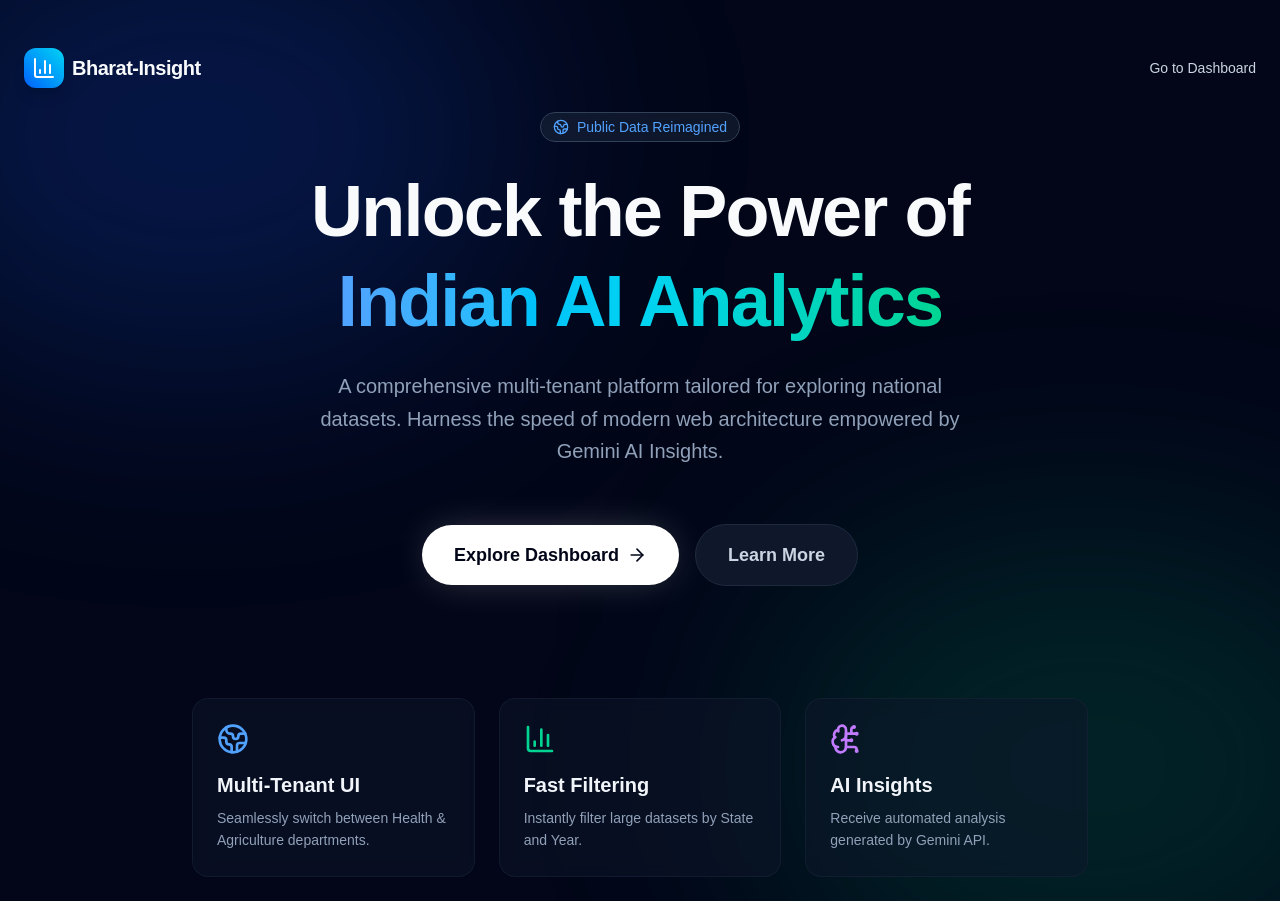
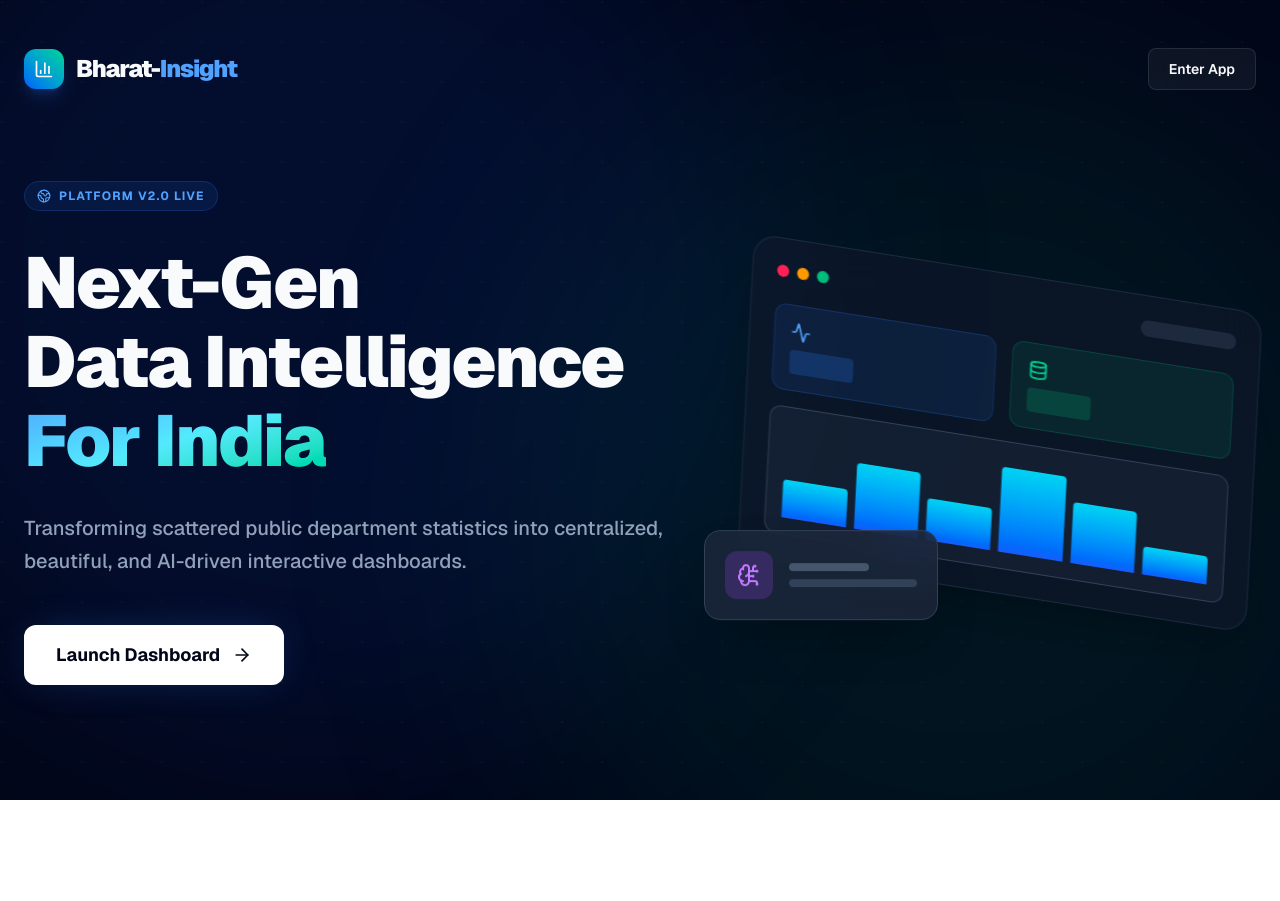
Before and after one commit to 01-meghal/bharat-insight, a Next.js app: page / in a window 1280 px wide. After the commit the page ends 800 px from the top, so only its background shows below. Built offline with nearby package versions, Linux system fonts and the light colour scheme.

Commit message:
ui-overhaul-charts

```diff
--- a/package.json
+++ b/package.json
@@ -16,6 +16,7 @@
     "next": "16.2.1",
     "react": "19.2.4",
     "react-dom": "19.2.4",
+    "recharts": "^3.8.1",
     "zustand": "^5.0.12"
   },
   "devDependencies": {
--- a/src/app/page.tsx
+++ b/src/app/page.tsx
@@ -1,110 +1,128 @@
 "use client";
 
 import { motion } from "framer-motion";
-import { ArrowRight, BarChart3, BrainCircuit, Globe2 } from "lucide-react";
+import { ArrowRight, BarChart3, BrainCircuit, Globe2, Activity, Database } from "lucide-react";
 import Link from "next/link";
 
 export default function Home() {
   const containerVariants = {
     hidden: { opacity: 0 },
-    visible: {
-      opacity: 1,
-      transition: {
-        staggerChildren: 0.2,
-      },
-    },
+    visible: { opacity: 1, transition: { staggerChildren: 0.15 } },
   };
 
   const itemVariants = {
     hidden: { opacity: 0, y: 30 },
-    visible: { opacity: 1, y: 0, transition: { duration: 0.8 } },
+    visible: { opacity: 1, y: 0, transition: { duration: 0.8, ease: "easeOut" } },
   };
 
   return (
-    <main className="min-h-screen bg-slate-950 text-slate-50 flex flex-col relative overflow-hidden">
-      {/* Abstract Animated Background */}
-      <div className="absolute inset-0 z-0 overflow-hidden pointer-events-none">
-        <div className="absolute top-[-10%] left-[-10%] w-[50%] h-[50%] rounded-full bg-blue-600/20 blur-[120px]" />
-        <div className="absolute bottom-[-10%] right-[-10%] w-[50%] h-[50%] rounded-full bg-emerald-600/20 blur-[120px]" />
-      </div>
+    <main className="min-h-screen bg-slate-950 text-slate-50 flex flex-col relative overflow-hidden font-sans">
 
-      <div className="container mx-auto px-6 py-6 relative z-10 flex-1 flex flex-col">
-        {/* Header */}
-        <header className="flex justify-between items-center py-6">
-          <div className="flex items-center gap-2">
-            <div className="w-10 h-10 rounded-xl bg-gradient-to-tr from-blue-600 to-cyan-400 flex items-center justify-center shadow-lg">
-              <BarChart3 className="w-6 h-6 text-white" />
+      {/* Neo-brutalist / Modern Grid Background */}
+      <div className="absolute inset-0 z-0 overflow-hidden pointer-events-none opacity-[0.03]" style={{ backgroundImage: 'radial-gradient(circle at 2px 2px, white 1px, transparent 0)', backgroundSize: '40px 40px' }} />
+      <div className="absolute top-[-20%] left-[-10%] w-[70vw] h-[70vw] rounded-full bg-blue-600/10 blur-[120px] pointer-events-none" />
+      <div className="absolute bottom-[-20%] right-[-10%] w-[70vw] h-[70vw] rounded-full bg-emerald-600/10 blur-[120px] pointer-events-none" />
+
+      <div className="container mx-auto px-6 py-6 relative z-10 flex-1 flex flex-col pt-8">
+
+        {/* Navigation */}
+        <header className="flex justify-between items-center py-4 mb-8 md:mb-16">
+          <div className="flex items-center gap-3">
+            <div className="w-10 h-10 rounded-xl bg-gradient-to-tr from-blue-600 to-emerald-400 flex items-center justify-center shadow-lg shadow-blue-500/20">
+              <BarChart3 className="w-5 h-5 text-white" />
             </div>
-            <span className="text-xl font-bold tracking-tight">Bharat-Insight</span>
+            <span className="text-2xl font-black tracking-tighter">Bharat-<span className="text-blue-400">Insight</span></span>
           </div>
           <nav>
-            <Link
-              href="/dashboard"
-              className="text-sm font-medium text-slate-300 hover:text-white transition-colors"
-            >
-              Go to Dashboard
+            <Link href="/dashboard">
+              <button className="px-5 py-2.5 text-sm font-semibold rounded-lg bg-white/5 border border-white/10 hover:bg-white/10 transition-colors backdrop-blur-md">
+                Enter App
+              </button>
             </Link>
           </nav>
         </header>
 
-        {/* Hero Section */}
-        <div className="flex-1 flex flex-col items-center justify-center text-center max-w-4xl mx-auto space-y-12">
-          <motion.div
-            variants={containerVariants}
-            initial="hidden"
-            animate="visible"
-            className="space-y-6"
-          >
-            <motion.div variants={itemVariants} className="inline-flex items-center gap-2 px-3 py-1 rounded-full bg-slate-800/50 border border-slate-700 backdrop-blur-sm text-sm font-medium text-blue-400">
-              <Globe2 className="w-4 h-4" />
-              <span>Public Data Reimagined</span>
+        {/* Dynamic Hero Section */}
+        <div className="flex-1 flex flex-col lg:flex-row items-center justify-between gap-16 pb-20">
+
+          <motion.div variants={containerVariants} initial="hidden" animate="visible" className="flex-1 space-y-8 max-w-2xl relative z-10">
+            <motion.div variants={itemVariants} className="inline-flex items-center gap-2 px-3 py-1.5 rounded-full bg-blue-500/10 border border-blue-500/20 text-xs font-bold text-blue-400 uppercase tracking-widest backdrop-blur-md">
+              <Globe2 className="w-3.5 h-3.5" /> Platform v2.0 Live
             </motion.div>
 
-            <motion.h1 variants={itemVariants} className="text-5xl md:text-7xl font-extrabold tracking-tight leading-tight">
-              Unlock the Power of <br className="hidden md:block" />
-              <span className="text-transparent bg-clip-text bg-gradient-to-r from-blue-400 via-cyan-400 to-emerald-400">
-                Indian AI Analytics
+            <motion.h1 variants={itemVariants} className="text-5xl sm:text-6xl md:text-7xl font-black tracking-tight leading-[1.1]">
+              Next-Gen <br /> Data Intelligence <br />
+              <span className="text-transparent bg-clip-text bg-gradient-to-br from-blue-400 via-cyan-300 to-emerald-400">
+                For India
               </span>
             </motion.h1>
 
-            <motion.p variants={itemVariants} className="text-lg md:text-xl text-slate-400 max-w-2xl mx-auto leading-relaxed">
-              A comprehensive multi-tenant platform tailored for exploring national datasets. Harness the speed of modern web architecture empowered by Gemini AI Insights.
+            <motion.p variants={itemVariants} className="text-lg md:text-xl text-slate-400 leading-relaxed font-medium">
+              Transforming scattered public department statistics into centralized, beautiful, and AI-driven interactive dashboards.
             </motion.p>
 
-            <motion.div variants={itemVariants} className="pt-8 flex flex-col sm:flex-row items-center justify-center gap-4">
+            <motion.div variants={itemVariants} className="pt-4 flex flex-col sm:flex-row items-start sm:items-center gap-4">
               <Link href="/dashboard" className="w-full sm:w-auto">
-                <button className="group relative flex items-center justify-center gap-2 px-8 py-4 bg-white text-slate-950 rounded-full font-semibold text-lg transition-transform hover:scale-105 active:scale-95 shadow-[0_0_40px_-10px_rgba(255,255,255,0.3)]">
-                  Explore Dashboard
+                <button className="group relative flex items-center justify-center gap-3 px-8 py-4 bg-white text-slate-950 rounded-xl font-bold text-lg transition-all hover:bg-slate-100 hover:scale-[1.02] active:scale-95 shadow-[0_0_40px_-10px_rgba(59,130,246,0.3)]">
+                  Launch Dashboard
                   <ArrowRight className="w-5 h-5 group-hover:translate-x-1 transition-transform" />
-                </button>
-              </Link>
-              <Link href="#features" className="w-full sm:w-auto">
-                <button className="flex items-center justify-center px-8 py-4 bg-slate-900 border border-slate-800 hover:bg-slate-800 hover:border-slate-700 text-slate-300 rounded-full font-semibold text-lg transition-all">
-                  Learn More
                 </button>
               </Link>
             </motion.div>
           </motion.div>
 
-          {/* Feature highlights */}
+          {/* Floating UI Mockup Representation */}
           <motion.div
-            initial={{ opacity: 0, y: 40 }}
-            animate={{ opacity: 1, y: 0 }}
-            transition={{ delay: 1.2, duration: 0.8 }}
-            className="grid grid-cols-1 md:grid-cols-3 gap-6 pt-16 w-full"
+            initial={{ opacity: 0, x: 50 }}
+            animate={{ opacity: 1, x: 0 }}
+            transition={{ duration: 1, delay: 0.3, type: "spring" }}
+            className="flex-1 relative w-full max-w-lg hidden md:block"
           >
-            {[
-              { title: "Multi-Tenant UI", desc: "Seamlessly switch between Health & Agriculture departments.", icon: Globe2, color: "text-blue-400" },
-              { title: "Fast Filtering", desc: "Instantly filter large datasets by State and Year.", icon: BarChart3, color: "text-emerald-400" },
-              { title: "AI Insights", desc: "Receive automated analysis generated by Gemini API.", icon: BrainCircuit, color: "text-purple-400" }
-            ].map((feature, i) => (
-              <div key={i} className="p-6 rounded-2xl bg-slate-900/50 border border-slate-800/50 backdrop-blur-sm text-left hover:bg-slate-800 transition-colors">
-                <feature.icon className={`w-8 h-8 mb-4 ${feature.color}`} />
-                <h3 className="text-xl font-semibold mb-2 text-slate-100">{feature.title}</h3>
-                <p className="text-slate-400 text-sm leading-relaxed">{feature.desc}</p>
+            {/* Main Glass Card */}
+            <div className="relative p-6 rounded-3xl bg-slate-900/60 border border-slate-700/50 backdrop-blur-xl shadow-2xl skew-y-6 rotate-3">
+              <div className="flex justify-between items-center mb-6">
+                <div className="flex gap-2">
+                  <div className="w-3 h-3 rounded-full bg-rose-500" />
+                  <div className="w-3 h-3 rounded-full bg-amber-500" />
+                  <div className="w-3 h-3 rounded-full bg-emerald-500" />
+                </div>
+                <div className="h-4 w-24 bg-slate-800 rounded-full" />
               </div>
-            ))}
+
+              <div className="grid grid-cols-2 gap-4 mb-4">
+                <div className="p-4 rounded-xl bg-blue-500/10 border border-blue-500/20 text-blue-400 flex flex-col gap-2">
+                  <Activity className="w-5 h-5" />
+                  <div className="h-6 w-16 bg-blue-500/20 rounded" />
+                </div>
+                <div className="p-4 rounded-xl bg-emerald-500/10 border border-emerald-500/20 text-emerald-400 flex flex-col gap-2">
+                  <Database className="w-5 h-5" />
+                  <div className="h-6 w-16 bg-emerald-500/20 rounded" />
+                </div>
+              </div>
+
+              <div className="w-full h-32 rounded-xl bg-slate-800/50 border border-slate-700 flex items-end p-4 gap-2">
+                {[40, 70, 45, 90, 65, 30].map((h, i) => (
+                  <motion.div key={i} initial={{ height: 0 }} animate={{ height: `${h}%` }} transition={{ delay: 1 + (i * 0.1), duration: 0.8 }} className="flex-1 bg-gradient-to-t from-blue-600 to-cyan-400 rounded-t-sm" />
+                ))}
+              </div>
+            </div>
+
+            {/* Floating Mini Card */}
+            <motion.div
+              animate={{ y: [0, -15, 0] }}
+              transition={{ repeat: Infinity, duration: 4, ease: "easeInOut" }}
+              className="absolute -bottom-10 -left-10 p-5 rounded-2xl bg-slate-800/80 border border-slate-700 backdrop-blur-lg shadow-2xl flex items-center gap-4"
+            >
+              <div className="p-3 bg-purple-500/20 rounded-xl">
+                <BrainCircuit className="w-6 h-6 text-purple-400" />
+              </div>
+              <div>
+                <div className="h-2 w-20 bg-slate-600 rounded-full mb-2" />
+                <div className="h-2 w-32 bg-slate-700 rounded-full" />
+              </div>
+            </motion.div>
           </motion.div>
+
         </div>
       </div>
     </main>
--- /dev/null
+++ b/src/components/dashboard/AnalyticsChart.tsx
@@ -0,0 +1,59 @@
+"use client";
+
+import { BarChart, Bar, XAxis, YAxis, CartesianGrid, Tooltip, ResponsiveContainer } from 'recharts';
+import { motion } from "framer-motion";
+import { DataRow } from '@/lib/data';
+
+interface AnalyticsChartProps {
+  data: DataRow[];
+  themeColor: string;
+}
+
+export function AnalyticsChart({ data, themeColor }: AnalyticsChartProps) {
+  // Aggregate data by state for visual representation
+  const chartData = data.reduce((acc, row) => {
+    const existing = acc.find(item => item.state === row.state);
+    if (existing) {
+      existing.value += row.value;
+    } else {
+      acc.push({ state: row.state, value: row.value });
+    }
+    return acc;
+  }, [] as { state: string; value: number }[]).sort((a,b) => b.value - a.value).slice(0, 5); // top 5
+
+  const isHealth = themeColor === 'Health';
+  const barColor = isHealth ? '#3b82f6' : '#10b981'; // Blue vs Emerald
+
+  return (
+    <motion.div
+      initial={{ opacity: 0, scale: 0.95 }}
+      animate={{ opacity: 1, scale: 1 }}
+      transition={{ delay: 0.2 }}
+      className="p-6 rounded-2xl bg-slate-900 border border-slate-800 h-full flex flex-col"
+    >
+      <h3 className="text-lg font-semibold text-white mb-6">Regional Distribution Matrix</h3>
+
+      <div className="flex-1 w-full min-h-[250px]">
+        {chartData.length > 0 ? (
+          <ResponsiveContainer width="100%" height="100%">
+            <BarChart data={chartData} margin={{ top: 0, right: 0, left: -20, bottom: 0 }}>
+              <CartesianGrid strokeDasharray="3 3" vertical={false} stroke="#1e293b" />
+              <XAxis dataKey="state" axisLine={false} tickLine={false} tick={{ fill: '#94a3b8', fontSize: 12 }} dy={10} />
+              <YAxis axisLine={false} tickLine={false} tick={{ fill: '#94a3b8', fontSize: 12 }} tickFormatter={(val) => `${(val / 1000).toFixed(0)}k`} />
+              <Tooltip
+                cursor={{ fill: '#1e293b' }}
+                contentStyle={{ backgroundColor: '#0f172a', borderColor: '#1e293b', borderRadius: '8px', color: '#f8fafc' }}
+                itemStyle={{ color: barColor, fontWeight: 'bold' }}
+              />
+              <Bar dataKey="value" fill={barColor} radius={[6, 6, 0, 0]} maxBarSize={50} />
+            </BarChart>
+          </ResponsiveContainer>
+        ) : (
+          <div className="h-full w-full flex items-center justify-center">
+            <p className="text-slate-500">No data available for current filters.</p>
+          </div>
+        )}
+      </div>
+    </motion.div>
+  );
+}
--- /dev/null
+++ b/src/components/dashboard/DataTableWidget.tsx
@@ -0,0 +1,50 @@
+"use client";
+
+import { DataRow } from "@/lib/data";
+
+interface DataTableWidgetProps {
+  data: DataRow[];
+  themeAccent: string;
+}
+
+export function DataTableWidget({ data, themeAccent }: DataTableWidgetProps) {
+  return (
+    <div className="flex-1 w-full bg-slate-900 border border-slate-800 rounded-2xl shadow-xl overflow-hidden flex flex-col h-full">
+      <div className="p-4 border-b border-slate-800 bg-slate-950/50">
+        <h3 className="text-lg font-semibold text-white">Records Database</h3>
+      </div>
+      <div className="flex-1 overflow-auto">
+        <table className="w-full text-left text-sm text-slate-400">
+          <thead className="text-xs uppercase bg-slate-950 border-b border-slate-800 sticky top-0 z-10 shadow-sm">
+            <tr>
+              <th scope="col" className="px-6 py-4 font-semibold text-slate-300">State</th>
+              <th scope="col" className="px-6 py-4 font-semibold text-slate-300">Year</th>
+              <th scope="col" className="px-6 py-4 font-semibold text-slate-300">Metric</th>
+              <th scope="col" className="px-6 py-4 font-semibold text-slate-300 text-right">Value</th>
+            </tr>
+          </thead>
+          <tbody className="divide-y divide-slate-800/50">
+            {data.length > 0 ? (
+              data.map((row) => (
+                <tr key={row.id} className="hover:bg-slate-800/80 transition-colors group">
+                  <td className="px-6 py-4 font-medium text-slate-200">{row.state}</td>
+                  <td className="px-6 py-4">{row.year}</td>
+                  <td className="px-6 py-4">{row.metricName}</td>
+                  <td className={`px-6 py-4 font-mono text-right font-medium group-hover:${themeAccent} transition-colors`}>
+                    {row.value.toLocaleString()}
+                  </td>
+                </tr>
+              ))
+            ) : (
+              <tr>
+                <td colSpan={4} className="px-6 py-12 text-center text-slate-500">
+                  No records found matching criteria.
+                </td>
+              </tr>
+            )}
+          </tbody>
+        </table>
+      </div>
+    </div>
+  );
+}
--- /dev/null
+++ b/src/components/dashboard/StatCard.tsx
@@ -0,0 +1,40 @@
+import { motion } from "framer-motion";
+import { LucideIcon } from "lucide-react";
+
+interface StatCardProps {
+  title: string;
+  value: string | number;
+  icon: LucideIcon;
+  description?: string;
+  trend?: { value: number; isUp: boolean };
+  themeAccent: string;
+}
+
+export function StatCard({ title, value, icon: Icon, description, trend, themeAccent }: StatCardProps) {
+  return (
+    <motion.div
+      initial={{ opacity: 0, y: 20 }}
+      animate={{ opacity: 1, y: 0 }}
+      className="p-6 rounded-2xl bg-slate-900 border border-slate-800 flex flex-col relative overflow-hidden group hover:border-slate-700 transition-all duration-300"
+    >
+      <div className="flex justify-between items-start mb-4">
+        <div className={`p-3 rounded-lg bg-slate-950/50 border border-slate-800 ${themeAccent} group-hover:scale-110 transition-transform duration-300`}>
+          <Icon className="w-5 h-5" />
+        </div>
+        {trend && (
+          <span className={`text-xs font-medium px-2 py-1 rounded-full ${trend.isUp ? 'text-emerald-400 bg-emerald-400/10' : 'text-rose-400 bg-rose-400/10'}`}>
+            {trend.isUp ? '↑' : '↓'} {trend.value}%
+          </span>
+        )}
+      </div>
+      <div className="z-10 relative">
+        <h3 className="text-slate-400 font-medium text-sm mb-1">{title}</h3>
+        <p className="text-3xl font-bold text-white tracking-tight">{value}</p>
+        {description && <p className="text-xs text-slate-500 mt-2">{description}</p>}
+      </div>
+
+      {/* Decorative gradient blur based on theme */}
+      <div className="absolute -bottom-8 -right-8 w-32 h-32 bg-slate-800 rounded-full blur-[50px] opacity-40 group-hover:opacity-60 transition-opacity" />
+    </motion.div>
+  );
+}
```
Also changed, not shown: src/app/dashboard/page.tsx (+113 -113 lines), 1 other file (tests, documents, lock files or other folders).
